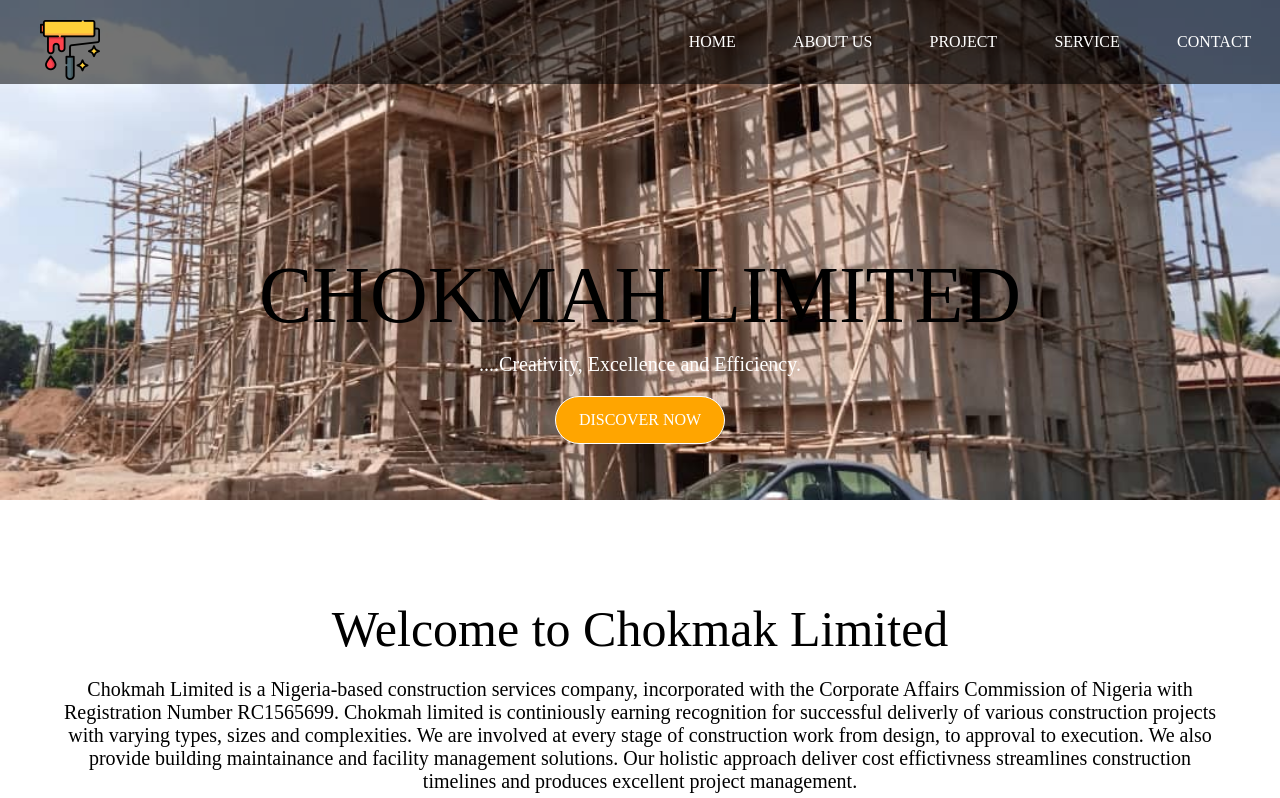
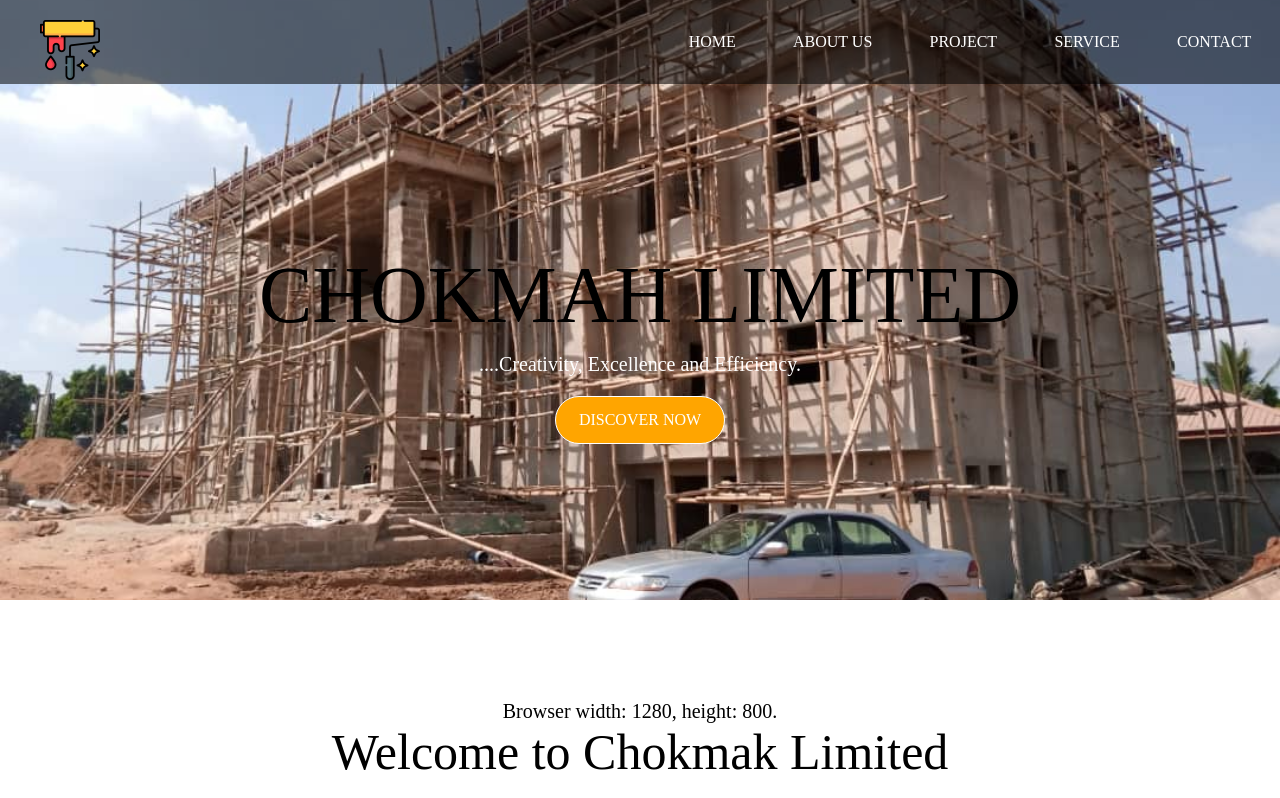
Before and after one commit to Ghasty003/Projectt, a plain HTML site: page index.html in a window 1280 px wide. Shown: the top 798 px of the page. Drawn offline with nearby package versions, Linux system fonts and the light colour scheme.

Commit message:
A new change

```diff
--- a/index.html
+++ b/index.html
@@ -40,6 +40,15 @@
         <!--First section-->
         <section>
             <div class="first-div">
+
+                <p id="demo"></p>
+                <script>
+                    var w = window.innerWidth;
+                    var h = window.innerHeight;
+
+                    var x = document.getElementById("demo");
+                    x.innerHTML = "Browser width: " + w + ", height: " + h + ".";
+                </script>
                 <h1>Welcome to Chokmak Limited</h1>
               <p>Chokmah Limited is a Nigeria-based construction services company,
                     incorporated with the Corporate Affairs Commission of Nigeria
--- a/styling.css
+++ b/styling.css
@@ -10,7 +10,7 @@
 header{
     background-image: url(images/pimage9.jpeg);
     z-index: -1;
-    height: 500px;
+    height: 600px;
     background-position: center;
     background-repeat: no-repeat;
     background-size: cover;
@@ -58,6 +58,7 @@ nav{
     justify-content: center;
     align-items: center;
     flex-direction: column;
+    text-align: center;
     z-index: 999;
 
 }
@@ -749,7 +750,7 @@ footer{
 
 /*Media query 780px*/
 
-@media all and (max-width:780px){
+@media all and (max-width:788px){
     .head-elements h2{
         font-size: 50px;
     }
```
